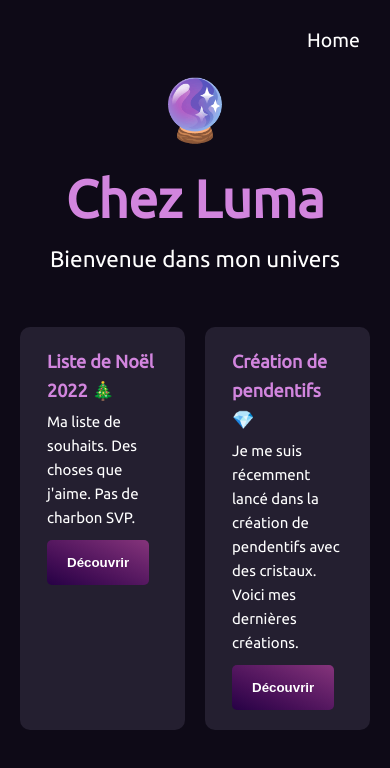
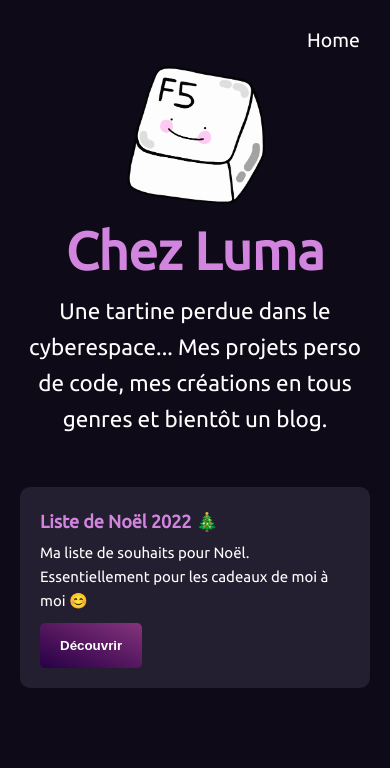
Before and after one commit to luma-git/chezluma, a Vue app: page / in a window 390 px wide. Shown: the top 768 px of the page. Built offline with nearby package versions, Linux system fonts and the light colour scheme.

Commit message:
:lipstick: Fix responsive issues and duplicate code

```diff
--- a/src/assets/main.css
+++ b/src/assets/main.css
@@ -41,3 +41,22 @@ h1 + p {
   background-image: none;
   background-color: #260145;
 }
+
+.card {
+  background-color: #241f30;
+  width: 370px;
+  border-radius: 10px;
+  padding: 20px;
+}
+
+.card h2 {
+  font-weight: bold;
+  font-size: 1.2em;
+}
+
+.cards {
+  display: flex;
+  justify-content: center;
+  flex-wrap: wrap;
+  gap: 25px;
+}
--- a/src/components/layout/LayoutCard.vue
+++ b/src/components/layout/LayoutCard.vue
@@ -18,17 +18,6 @@ const props = defineProps({
 </template>
 
 <style scoped lang="sass">
-.card
-  background-color: #241f30
-  max-width: 375px
-  width: 100%
-  border-radius: 10px
-  padding: 20px 27px
-
-  h2
-    font-weight: bold
-    font-size: 1.2em
-
-  p
-    margin: 5px auto 10px auto
+p
+  margin: 5px auto 10px auto
 </style>
--- a/src/components/layout/LayoutCardChristmas.vue
+++ b/src/components/layout/LayoutCardChristmas.vue
@@ -10,8 +10,8 @@ const props = defineProps({
 </script>
 
 <template>
-  <a :href="props.link" target="_blank">
-    <section class="card">
+  <section class="card">
+    <a :href="props.link" target="_blank">
       <div class="image-container" :style="`background-image: url('${props.image}')`"></div>
       <h2>{{ props.title }}</h2>
       <p>{{ props.description }}</p>
@@ -19,31 +19,15 @@ const props = defineProps({
       <div class="preference">
         <p>Préférence : <span v-for="(n, index) in props.preference" :key="index">💜</span></p>
       </div>
-    </section>
-  </a>
+    </a>
+  </section>
 </template>
 
 <style scoped lang="sass">
-.card
-  border-radius: 10px
-  width: 370px
-  background-color: #241f30
-  padding: 20px
-  filter: opacity(30%)
-  transition: filter 0.3s
-
-  h2
-    font-weight: bold
-    font-size: 1.2em
-
 .image-container
   margin-bottom: 5px
   height: 250px
   background-size: cover
   background-position: center
-
-
-.card:hover
-
-    filter: opacity(90%)
+  filter: opacity(80%)
 </style>
--- a/src/components/layout/LayoutTitle.vue
+++ b/src/components/layout/LayoutTitle.vue
@@ -8,7 +8,8 @@ const props = defineProps({
 
 <template>
   <div class="title">
-    <span>{{ props.emoji }}</span>
+    <img v-if="props.title === 'Chez Luma'" src="/f5key.gif" alt="Une touche de clavier F5 animée" />
+    <span v-if="props.title !== 'Chez Luma'">{{ props.emoji }}</span>
     <h1 class="accent">{{ props.title }}</h1>
     <p v-if="props.subtitle">{{ props.subtitle }}</p>
   </div>
@@ -19,8 +20,15 @@ const props = defineProps({
   display: flex
   flex-direction: column
   text-align: center
-  margin-bottom: 50px
+  margin: auto auto 50px auto
+  max-width: 700px
+  width: 100%
 
   span
     font-size: 4em
+
+  img
+    max-width: 150px
+    width: 100%
+    margin: auto
 </style>
--- a/src/stores/useContentStore.ts
+++ b/src/stores/useContentStore.ts
@@ -4,21 +4,21 @@ export const useContent = defineStore('Content', {
     state: () => ({
         home: {
             title: "Chez Luma",
-            subtitle: "Bienvenue dans mon univers",
-            emoji: '🔮',
+            subtitle: "Une tartine perdue dans le cyberespace... Mes projets perso de code, mes créations en tous genres et bientôt un blog.",
+            emoji: '🍞',
             cards: [
                 {
                     title: "Liste de Noël 2022",
-                    description: "Ma liste de souhaits. Des choses que j'aime. Pas de charbon SVP.",
+                    description: "Ma liste de souhaits pour Noël. Essentiellement pour les cadeaux de moi à moi 😊",
                     link: 'liste-de-noel',
                     emoji: '🎄'
                 },
-                {
+                /*{
                     title: "Création de pendentifs",
                     description: "Je me suis récemment lancé dans la création de pendentifs avec des cristaux. Voici mes dernières créations.",
                     link: 'pendentifs',
                     emoji: '💎'
-                }
+                }*/
             ]
         }
     }),
--- a/src/views/ChristmasListView.vue
+++ b/src/views/ChristmasListView.vue
@@ -56,7 +56,6 @@ function filterOnPreference(filter: { filter: number, isActive: boolean }) {
 </script>
 
 <template>
-  <main>
   <LayoutTitle :title="christmas.title" :subtitle="christmas.subtitle" :emoji="christmas.emoji"  />
 
   <div class="filter">
@@ -81,16 +80,9 @@ function filterOnPreference(filter: { filter: number, isActive: boolean }) {
         :image="item.image"
     />
   </div>
-  </main>
 </template>
 
 <style scoped lang="sass">
-.cards
-  margin: auto
-  display: flex
-  flex-wrap: wrap
-  gap: 25px
-
 .filter-btn
   background-color: #000
   padding: 10px 15px
--- a/src/views/HomeView.vue
+++ b/src/views/HomeView.vue
@@ -22,7 +22,5 @@ const cards = home.cards
 </template>
 
 <style scoped lang="sass">
-.cards
-  display: flex
-  gap: 20px
+
 </style>
```
Also changed, not shown: public/f5key.gif (added). Lines whose indentation alone changed are shown as unchanged.
